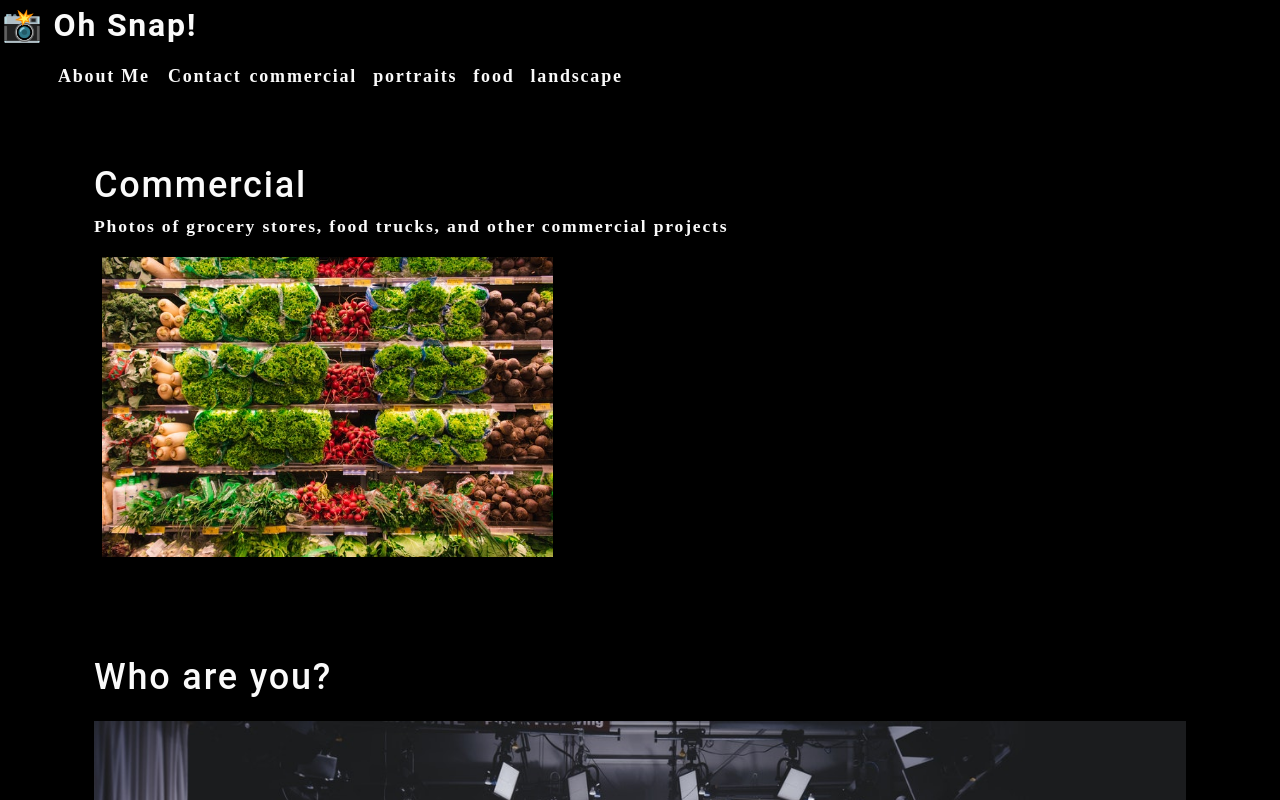
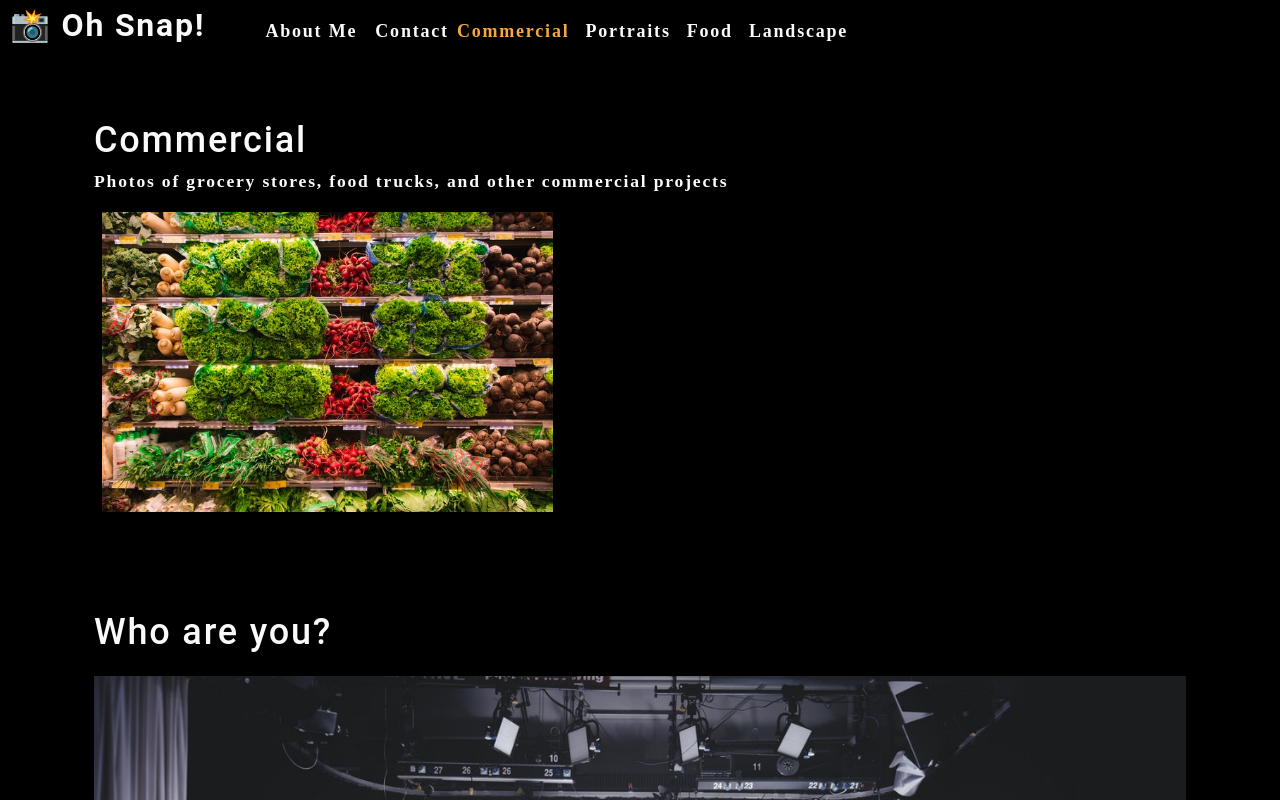
Before and after one commit to smendoza94/photo-port, a React (Create React App) app: page / in a window 1280 px wide. Shown: the top 800 px of the page. Built offline with nearby package versions, Linux system fonts and the light colour scheme.

Commit message:
used useState hooks in Nav and moved comment about hooks

```diff
--- a/src/components/Nav/index.js
+++ b/src/components/Nav/index.js
@@ -1,7 +1,16 @@
-import React from "react";
+import React, { useState } from "react";
+import { capitalizeFirstLetter } from "../../utils/helpers";
 
-const Nav = () => {
-  const categories = [
+// Hooks are JavaScript functions that follow two rules:
+
+// The first rule: "Only call Hooks from React functions." Use Hooks to affect the state of
+// a component in some way and trigger the component to render.
+
+// The second rule: "Only call Hooks at the top level". You cannot use hooks inside for loops,
+// nested functions within your React component, or conditionals. For organizational purposes
+// and rules, use Hooks towards the top of your React component.
+function Nav() {
+  const [categories] = useState([
     {
       name: "commercial",
       description:
@@ -13,15 +22,16 @@ const Nav = () => {
       name: "landscape",
       description: "Fields, farmhouses, waterfalls, and the beauty of nature",
     },
-  ];
-  function categorySelected(name) {
-    console.log(`${name} clicked`);
-  }
+  ]);
+
+  const [currentCategory, setCurrentCategory] = useState(categories[0]);
+
   return (
-    <header>
+    <header className="flex-row px-1">
       <h2>
         <a data-testid="link" href="/">
           <span role="img" aria-label="camera">
+            {" "}
             📸
           </span>{" "}
           Oh Snap!
@@ -38,9 +48,20 @@ const Nav = () => {
             <span>Contact</span>
           </li>
           {categories.map((category) => (
-            <li className="mx-1" key={category.name}>
-              <span onClick={categorySelected(category.name)}>
-                {category.name}
+            // currentCategory.name === category.name will get evaluated when true,
+            // then the second bit of the short circuit, navActive, will be returned.
+            <li
+              className={`mx-1 ${
+                currentCategory.name === category.name && "navActive"
+              }`}
+              key={category.name}
+            >
+              <span
+                onClick={() => {
+                  setCurrentCategory(category);
+                }}
+              >
+                {capitalizeFirstLetter(category.name)}
               </span>
             </li>
           ))}
@@ -48,6 +69,6 @@ const Nav = () => {
       </nav>
     </header>
   );
-};
+}
 
 export default Nav;
```
Also changed, not shown: src/components/Gallery/index.js (+0 -9 lines).
